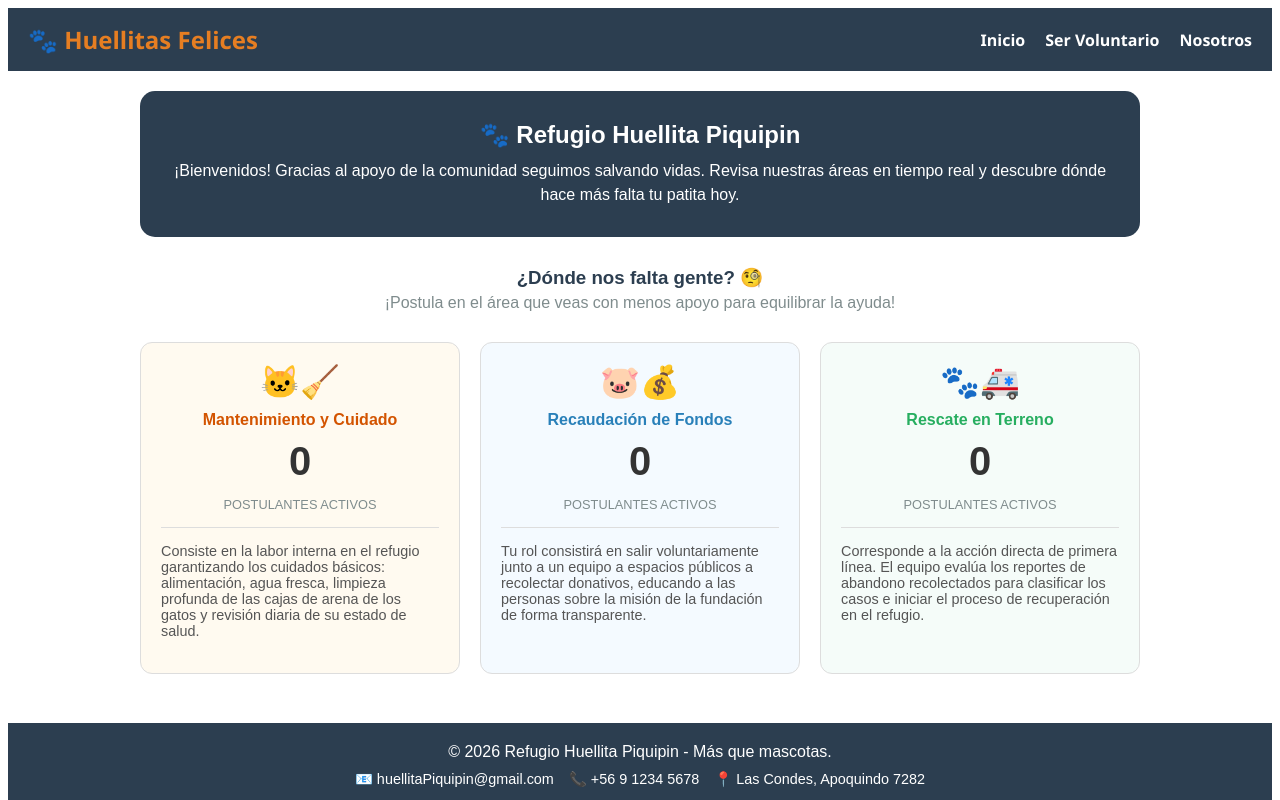
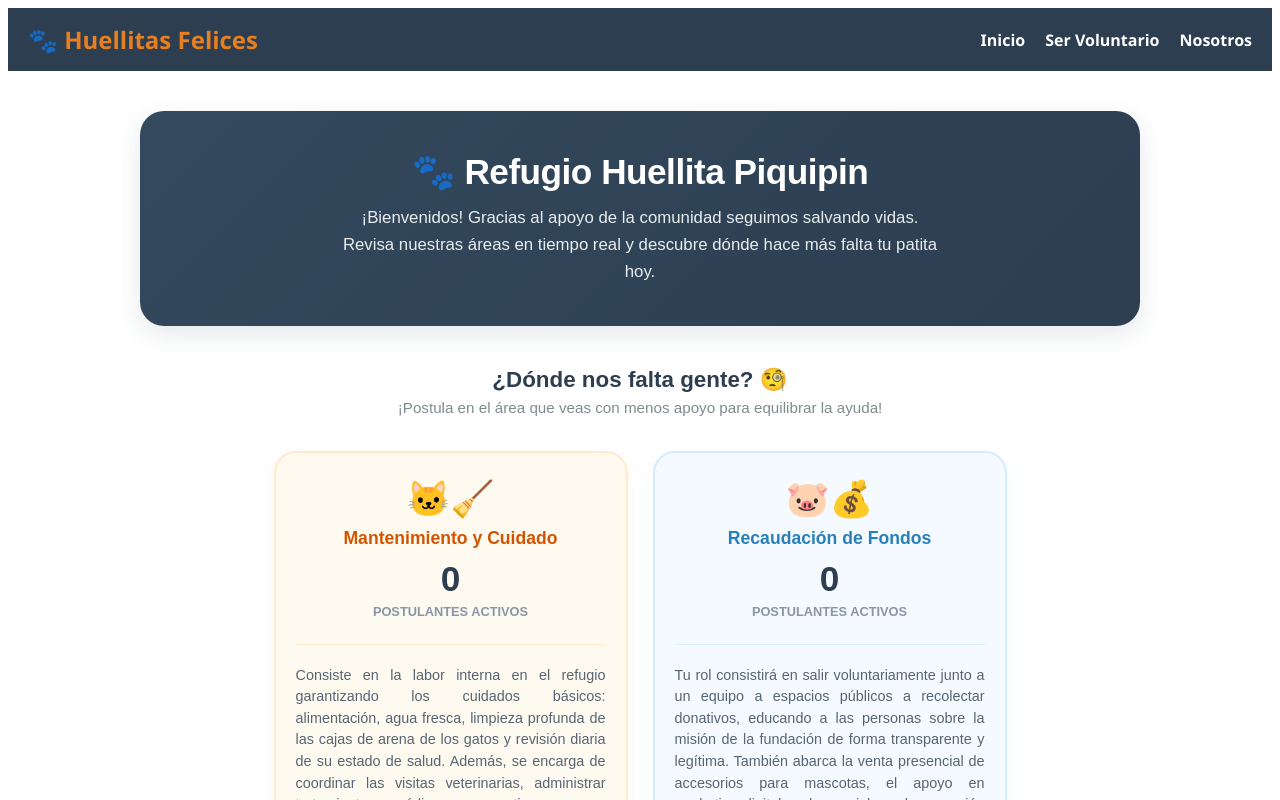
Before and after one commit to Don-Ricardo-Naty/refugio-huellita-piquipin, a React (Vite) app: page / in a window 1280 px wide. Shown: the top 800 px of the page. Built offline with nearby package versions, Linux system fonts and the light colour scheme.

Commit message:
actualizacion 4

```diff
--- a/src/components/Acerca.jsx
+++ b/src/components/Acerca.jsx
@@ -1,83 +1,117 @@
 // src/components/Acerca.jsx
 
-export default function Acerca() {
-	// Estilos simples y ordenados
-	const contenedorEstilo = {
-		padding: '20px',
-		maxWidth: '800px',
-		margin: '0 auto',
-		fontFamily: 'sans-serif'
-	};
-
-	const tarjetaEstilo = {
-		backgroundColor: '#f8f9fa',
-		padding: '20px',
-		borderRadius: '8px',
-		marginBottom: '20px'
-	};
-
-	const columnasEstilo = {
-		display: 'flex',
-		gap: '20px',
-		flexWrap: 'wrap',
-		justifyContent: 'center'
-	};
-
+function Acerca() {
 	return (
-		<section style={contenedorEstilo}>
-
-			{/* Historia del refugio */}
-			<div style={tarjetaEstilo}>
-				<h2 style={{ color: '#2c3e50' }}>Quiénes Somos 🤝</h2>
-				<p style={{ lineHeight: '1.6', color: '#333' }}>
-					Nuestra organización comenzó con una sola persona, una idea y un profundo deseo de generar un cambio en el entorno. Al principio, todo se gestionaba desde un pequeño comedor, enfrentando los desafíos a puro pulmón. Con el paso del tiempo, la comunidad empezó a notar el impacto de nuestras acciones y la voz se corrió. Hoy, nos hemos transformado en un equipo de voluntarios unidos por la misma causa.
+		<section style={{
+			padding: '40px 20px',
+			maxWidth: '850px',
+			margin: '0 auto',
+			fontFamily: 'Arial, sans-serif'
+		}}>
+			{/* SECCIÓN INTRODUCTORIA: HISTORIA FICTICIA */}
+			<div style={{
+				textAlign: 'center',
+				marginBottom: '40px',
+				backgroundColor: '#f8f9fa',
+				padding: '30px',
+				borderRadius: '12px',
+				boxShadow: '0 2px 8px rgba(0,0,0,0.02)'
+			}}>
+				<h2 style={{ color: '#2c3e50', marginBottom: '15px' }}>Quiénes Somos 🤝</h2>
+				<p style={{
+					lineHeight: '1.6',
+					color: '#34495e',
+					fontSize: '1.05rem',
+					maxWidth: '700px',
+					margin: '0 auto',
+					textAlign: 'justify'
+				}}>
+					Nuestra organización comenzó con una sola persona, una idea y un profundo deseo de generar un cambio en el entorno. Al principio, todo se gestionaba desde un pequeño comedor, enfrentando los desafíos a puro pulmón. Con el paso del tiempo, la comunidad empezó a notar el impacto de nuestras acciones y la voz se corrió. Hoy, nos hemos transformado en un equipo multidisciplinario de voluntarios y profesionales unidos por la misma causa, demostrando que la empatía colectiva puede lograr lo que parecía imposible.
 				</p>
 			</div>
 
-			<hr style={{ border: '0', borderTop: '1px solid #ccc', margin: '30px 0' }} />
+			<hr style={{ border: '0', height: '1px', backgroundColor: '#eaeded', marginBottom: '40px' }} />
 
-			{/* Caso de éxito antes y despues */}
-			<div style={{ textAlign: 'center', marginBottom: '20px' }}>
-				<h3 style={{ color: '#2c3e50' }}>Nuestra Gran Inspiración 🐾</h3>
-				<p style={{ color: '#7f8c8d' }}>El caso real que comenzó todo nuestro proyecto.</p>
+			{/* TÍTULO DEL ANTES Y DESPUÉS */}
+			<div style={{ textAlign: 'center', marginBottom: '30px' }}>
+				<h3 style={{ color: '#2c3e50', margin: '0 0 5px 0' }}>Nuestra Gran Inspiración 🐾</h3>
+				<p style={{ color: '#7f8c8d', margin: 0, fontSize: '0.95rem' }}>
+					El caso real que encendió la chispa de todo nuestro proyecto.
+				</p>
 			</div>
 
-			<div style={columnasEstilo}>
+			{/* CONTENEDOR DEL ANTES Y DESPUÉS (MÁS COMPACTO) */}
+			<div style={{
+				display: 'flex',
+				gap: '20px',
+				flexWrap: 'wrap',
+				justifyContent: 'center'
+			}}>
 
-				{/* Tarjeta: Antes */}
-				<div style={{ ...tarjetaEstilo, backgroundColor: '#fdf2e9', flex: '1', minWidth: '250px' }}>
-					<div style={{ textAlign: 'center', marginBottom: '10px' }}>
+				{/* TARJETA COMPACTA: EL ANTES */}
+				<div style={{
+					flex: '1',
+					minWidth: '240px',
+					maxWidth: '340px', // Casilla más pequeña
+					backgroundColor: '#fdf2e9',
+					padding: '15px',
+					borderRadius: '12px',
+					boxShadow: '0 4px 10px rgba(0,0,0,0.04)',
+					borderTop: '5px solid #e67e22'
+				}}>
+					<div style={{ textAlign: 'center', marginBottom: '12px' }}>
 						<img
 							src="/antes.png"
-							alt="Antes"
-							style={{ width: '150px', height: '120px', objectFit: 'cover', borderRadius: '4px' }}
+							alt="Antes del rescate"
+							style={{
+								width: '180px',      // Imagen pequeña fija para cuidar la resolución
+								height: '140px',     // Altura controlada
+								objectFit: 'cover',
+								borderRadius: '8px',
+								filter: 'grayscale(25%)'
+							}}
 						/>
 					</div>
-					<h4 style={{ color: '#d35400', textAlign: 'center' }}>El Antes 💔</h4>
-					<p style={{ fontSize: '0.9rem', color: '#555' }}>
-						Fue rescatado de una casa en condiciones deplorables, conviviendo con muchos otros gatos totalmente abandonados y sin los cuidados básicos.
+					<h4 style={{ color: '#d35400', margin: '0 0 8px 0', textAlign: 'center' }}>El Antes 💔</h4>
+					<p style={{ lineHeight: '1.5', color: '#566573', fontSize: '0.9rem', textAlign: 'justify', margin: 0 }}>
+						Fue rescatado de una casa en condiciones deplorables, conviviendo con muchos otros gatos totalmente abandonados y sin los cuidados básicos. El hacinamiento hacía imposible su bienestar.
 					</p>
 				</div>
 
-				{/* Tarjeta: Después */}
-				<div style={{ ...tarjetaEstilo, backgroundColor: '#e8f8f5', flex: '1', minWidth: '250px' }}>
-					<div style={{ textAlign: 'center', marginBottom: '10px' }}>
+				{/* TARJETA COMPACTA: EL DESPUÉS */}
+				<div style={{
+					flex: '1',
+					minWidth: '240px',
+					maxWidth: '340px', // Casilla más pequeña
+					backgroundColor: '#e8f8f5',
+					padding: '15px',
+					borderRadius: '12px',
+					boxShadow: '0 4px 10px rgba(0,0,0,0.04)',
+					borderTop: '5px solid #2ecc71'
+				}}>
+					<div style={{ textAlign: 'center', marginBottom: '12px' }}>
 						<img
 							src="/despues.png"
-							alt="Después"
-							style={{ width: '150px', height: '120px', objectFit: 'cover', borderRadius: '4px' }}
+							alt="Después del rescate"
+							style={{
+								width: '180px',      // Imagen pequeña fija para cuidar la resolución
+								height: '140px',     // Altura controlada
+								objectFit: 'cover',
+								borderRadius: '8px'
+							}}
 						/>
 					</div>
-					<h4 style={{ color: '#27ae60', textAlign: 'center' }}>El Después ❤️</h4>
-					<p style={{ fontSize: '0.9rem', color: '#555' }}>
-						Hoy vive una vida plena, sana y feliz. Su rehabilitación nos demostró que con empatía y acciones concretas podemos transformar realidades.
+					<h4 style={{ color: '#27ae60', margin: '0 0 8px 0', textAlign: 'center' }}>El Después ❤️</h4>
+					<p style={{ lineHeight: '1.5', color: '#2c3e50', fontSize: '0.9rem', textAlign: 'justify', margin: 0 }}>
+						Hoy vive una vida plena, sana y feliz. Su rehabilitación nos demostró que con empatía y acciones concretas podemos transformar realidades y reescribir historias por completo.
 					</p>
 				</div>
 
 			</div>
 
-			<div style={{ marginTop: '30px', textAlign: 'center' }}>
-				<p style={{ fontStyle: 'italic', color: '#888' }}>
+			{/* FRASE DE CIERRE */}
+			<div style={{ marginTop: '35px', textAlign: 'center' }}>
+				<p style={{ fontStyle: 'italic', color: '#95a5a6', fontSize: '1rem', margin: 0 }}>
 					"Empezamos siendo uno solo, hoy somos una comunidad que protege."
 				</p>
 			</div>
@@ -85,3 +119,5 @@ export default function Acerca() {
 		</section>
 	);
 }
+
+export default Acerca;
--- a/src/components/Footer.jsx
+++ b/src/components/Footer.jsx
@@ -1,35 +1,17 @@
 // src/components/Footer.jsx
-
-export default function Footer() {
-	const footerEstilo = {
-		backgroundColor: '#2c3e50',
-		color: 'white',
-		textAlign: 'center',
-		padding: '20px',
-		marginTop: 'auto',
-		fontFamily: 'sans-serif'
-	};
-
-	const infoEstilo = {
-		display: 'flex',
-		justifyContent: 'center',
-		gap: '15px',
-		flexWrap: 'wrap',
-		fontSize: '0.9rem',
-		marginTop: '10px'
-	};
-
+function Footer() {
 	return (
-		<footer style={footerEstilo}>
-			<p style={{ margin: 0 }}>
-				&copy; 2026 Refugio Huellita Piquipin - Más que mascotas.
+		<footer style={{ backgroundColor: '#2c3e50', color: 'white', textAlign: 'center', padding: '25px 20px', marginTop: 'auto' }}>
+			<p style={{ margin: '0 0 10px 0', fontSize: '1.05rem', fontWeight: '500' }}>
+				&copy; 2026 Refugio Huellita Piquipin - Más que mascotas,.
 			</p>
-
-			<div style={infoEstilo}>
+			<div style={{ fontSize: '0.9rem', color: '#bdc3c7', display: 'flex', justifyContent: 'center', gap: '20px' }}>
 				<span>📧 huellitaPiquipin@gmail.com</span>
-				<span>📞 +56 9 1234 5678</span>
+				<span>📞 +56 9 1234 5678 </span>
 				<span>📍 Las Condes, Apoquindo 7282</span>
 			</div>
 		</footer>
 	);
 }
+
+export default Footer;
--- a/src/components/Formulario.jsx
+++ b/src/components/Formulario.jsx
@@ -194,10 +194,10 @@ export default function Formulario() {
 							</p>
 						)}
 
-						{idGenerado && (
+						{idGenerated && (
 							<div style={{ padding: '15px', backgroundColor: '#fff3cd', color: '#856404', borderRadius: '6px', marginBottom: '15px' }}>
 								<p style={{ margin: 0, fontWeight: 'bold' }}>⚠️ IMPORTANTE: COPIA TU ID DE VOLUNTARIO</p>
-								<h3 style={{ margin: '10px 0', fontSize: '1.8rem', textAlign: 'center' }}>{idGenerado}</h3>
+								<h3 style={{ margin: '10px 0', fontSize: '1.8rem', textAlign: 'center' }}>{idGenerated}</h3>
 								<p style={{ margin: 0, fontSize: '0.8rem' }}>Lo vas a necesitar para modificar tu teléfono o salir del sistema.</p>
 							</div>
 						)}
--- a/src/components/Inicio.jsx
+++ b/src/components/Inicio.jsx
@@ -1,107 +1,131 @@
-// src/components/Inicio.jsx
 import { useEffect, useState } from 'react';
 
-export default function Inicio() {
-	const [mantenimiento, setMantenimiento] = useState(0);
-	const [recaudacion, setRecaudacion] = useState(0);
-	const [rescate, setRescate] = useState(0);
+function Inicio() {
+	const [contadores, setContadores] = useState({ mantenimiento: 0, recaudacion: 0, rescate: 0 });
 
 	useEffect(() => {
-		// Leer los datos guardados
+		// 1. Leer los datos del Local Storage al cargar la página de Inicio
 		const listaVoluntarios = JSON.parse(localStorage.getItem('voluntarios')) || [];
 
-		// Contadores normales comenzando en cero
-		let cantMantenimiento = 0;
-		let cantRecaudacion = 0;
-		let cantRescate = 0;
+		// Función auxiliar para evitar errores por tildes o mayúsculas en el formulario
+		const normalizar = (texto) => {
+			if (!texto) return '';
+			return texto.toLowerCase().normalize("NFD").replace(/[\u0300-\u036f]/g, "").trim();
+		};
 
-		// Un bucle forEach simple para contar, sin funciones raras
-		listaVoluntarios.forEach((voluntario) => {
-			if (voluntario.area === "Mantenimiento y Cuidado") {
-				cantMantenimiento++;
-			} else if (voluntario.area === "Recaudación de Fondos") {
-				cantRecaudacion++;
-			} else if (voluntario.area === "Rescate en Terreno") {
-				cantRescate++;
+		// 2. Proceso / Cálculo matemático optimizado
+		const conteo = listaVoluntarios.reduce((acc, voluntario) => {
+			const areaFormateada = normalizar(voluntario.area);
+
+			if (areaFormateada.includes('mantenimiento') || areaFormateada.includes('cuidado')) {
+				acc.mantenimiento++;
+			} else if (areaFormateada.includes('recaudacion') || areaFormateada.includes('fondos')) {
+				acc.recaudacion++;
+			} else if (areaFormateada.includes('rescate') || areaFormateada.includes('terreno') || areaFormateada.includes('rescatista')) {
+				acc.rescate++;
 			}
-		});
+			return acc;
+		}, { mantenimiento: 0, recaudacion: 0, rescate: 0 });
 
-		// Guardamos los totales en los estados individuales
-		setMantenimiento(cantMantenimiento);
-		setRecaudacion(cantRecaudacion);
-		setRescate(cantRescate);
+		// 3. Actualizar el estado con los resultados reales
+		setContadores(conteo);
 	}, []);
 
-	// Estilo común para las tarjetas
-	const tarjetaEstilo = {
-		flex: '1',
-		minWidth: '260px',
-		maxWidth: '300px',
-		padding: '20px',
-		borderRadius: '12px',
-		textAlign: 'center',
-		border: '1px solid #ddd'
-	};
+	return (
+		<section style={{
+			padding: '40px 20px',
+			maxWidth: '1000px',
+			margin: '0 auto',
+			fontFamily: '"Quicksand", "Nunito", "Arial", sans-serif'
+		}}>
 
-	return (
-		<section style={{ padding: '20px', maxWidth: '1000px', margin: '0 auto', fontFamily: 'sans-serif' }}>
-
-			{/* Banner principal */}
+			{/* HERO BANNER */}
 			<div style={{
-				backgroundColor: '#2c3e50',
+				background: 'linear-gradient(135deg, #34495e 0%, #2c3e50 100%)',
 				color: 'white',
-				padding: '30px',
-				borderRadius: '15px',
+				padding: '40px 30px',
+				borderRadius: '24px',
 				textAlign: 'center',
-				marginBottom: '30px'
+				boxShadow: '0 8px 24px rgba(44, 62, 80, 0.12)',
+				marginBottom: '40px'
 			}}>
-				<h2 style={{ margin: '0 0 10px 0' }}>🐾 Refugio Huellita Piquipin</h2>
-				<p style={{ margin: 0, lineHeight: '1.5' }}>
+				<h2 style={{ margin: '0 0 12px 0', fontSize: '2.2rem', letterSpacing: '-0.5px' }}>🐾 Refugio Huellita Piquipin</h2>
+				<p style={{ fontSize: '1.05rem', color: '#eaeded', margin: '0 auto', maxWidth: '600px', lineHeight: '1.6' }}>
 					¡Bienvenidos! Gracias al apoyo de la comunidad seguimos salvando vidas. Revisa nuestras áreas en tiempo real y descubre dónde hace más falta tu patita hoy.
 				</p>
 			</div>
 
-			<div style={{ textAlign: 'center', marginBottom: '30px' }}>
-				<h3 style={{ color: '#2c3e50', margin: '0 0 5px 0' }}>¿Dónde nos falta gente? 🧐</h3>
-				<p style={{ color: '#7f8c8d', margin: 0 }}>¡Postula en el área que veas con menos apoyo para equilibrar la ayuda!</p>
+			<div style={{ textAlign: 'center', marginBottom: '35px' }}>
+				<h3 style={{ color: '#2c3e50', margin: '0 0 6px 0', fontSize: '1.4rem' }}>¿Dónde nos falta gente? 🧐</h3>
+				<p style={{ color: '#7f8c8d', fontSize: '0.95rem', margin: 0 }}>¡Postula en el área que veas con menos apoyo para equilibrar la ayuda!</p>
 			</div>
 
-			{/* Contenedor de las tres áreas */}
-			<div style={{ display: 'flex', gap: '20px', justifyContent: 'center', flexWrap: 'wrap' }}>
+			{/* CONTENEDOR DE TARJETAS CON CONTADOR + DESCRIPCIÓN DETALLADA */}
+			<div style={{ display: 'flex', gap: '25px', justifyContent: 'center', flexWrap: 'wrap' }}>
 
-				{/* Área 1 */}
-				<div style={{ ...tarjetaEstilo, backgroundColor: '#fffaf0' }}>
-					<div style={{ fontSize: '2rem' }}>🐱🧹</div>
-					<h4 style={{ color: '#d35400', margin: '10px 0' }}>Mantenimiento y Cuidado</h4>
-					<h2 style={{ margin: '10px 0', fontSize: '2.5rem', color: '#333' }}>{mantenimiento}</h2>
-					<p style={{ color: '#7f8c8d', fontSize: '0.8rem' }}>POSTULANTES ACTIVOS</p>
-					<hr style={{ border: '0', borderTop: '1px solid #ddd', margin: '15px 0' }} />
-					<p style={{ fontSize: '0.9rem', color: '#555', textAlign: 'left' }}>
-						Consiste en la labor interna en el refugio garantizando los cuidados básicos: alimentación, agua fresca, limpieza profunda de las cajas de arena de los gatos y revisión diaria de su estado de salud.
+				{/* Tarjeta: Mantenimiento y Cuidado */}
+				<div style={{
+					flex: '1', minWidth: '280px', maxWidth: '310px', backgroundColor: '#fffaf0',
+					padding: '25px 20px', borderRadius: '22px', textAlign: 'center',
+					boxShadow: '0 6px 18px rgba(230, 126, 34, 0.05)', border: '2px solid #ffeacc',
+					display: 'flex', flexDirection: 'column'
+				}}>
+					<div style={{ fontSize: '2.2rem', marginBottom: '8px' }}>🐱🧹</div>
+					<h4 style={{ color: '#d35400', fontSize: '1.1rem', margin: '0 0 5px 0', fontWeight: '600' }}>Mantenimiento y Cuidado</h4>
+
+					<span style={{ display: 'block', fontSize: '2.2rem', fontWeight: '800', color: '#2c3e50', margin: '5px 0' }}>
+						{contadores.mantenimiento}
+					</span>
+					<p style={{ margin: '0 0 15px 0', color: '#8a95a5', fontSize: '0.8rem', fontWeight: '600', textTransform: 'uppercase' }}>Postulantes activos</p>
+
+					<hr style={{ border: 0, height: '1px', backgroundColor: '#ffeacc', margin: '10px 0' }} />
+
+					<p style={{ fontSize: '0.9rem', color: '#566573', lineHeight: '1.5', textAlign: 'justify', margin: '10px 0 0 0' }}>
+						Consiste en la labor interna en el refugio garantizando los cuidados básicos: alimentación, agua fresca, limpieza profunda de las cajas de arena de los gatos y revisión diaria de su estado de salud. Además, se encarga de coordinar las visitas veterinarias, administrar tratamientos médicos y gestionar casos especiales que requieran atención aislada o prioritaria.
 					</p>
 				</div>
 
-				{/* Área 2 */}
-				<div style={{ ...tarjetaEstilo, backgroundColor: '#f4faff' }}>
-					<div style={{ fontSize: '2rem' }}>🐷💰</div>
-					<h4 style={{ color: '#2980b9', margin: '10px 0' }}>Recaudación de Fondos</h4>
-					<h2 style={{ margin: '10px 0', fontSize: '2.5rem', color: '#333' }}>{recaudacion}</h2>
-					<p style={{ color: '#7f8c8d', fontSize: '0.8rem' }}>POSTULANTES ACTIVOS</p>
-					<hr style={{ border: '0', borderTop: '1px solid #ddd', margin: '15px 0' }} />
-					<p style={{ fontSize: '0.9rem', color: '#555', textAlign: 'left' }}>
-						Tu rol consistirá en salir voluntariamente junto a un equipo a espacios públicos a recolectar donativos, educando a las personas sobre la misión de la fundación de forma transparente.
+				{/* Tarjeta: Recaudación de Fondos */}
+				<div style={{
+					flex: '1', minWidth: '280px', maxWidth: '310px', backgroundColor: '#f4faff',
+					padding: '25px 20px', borderRadius: '22px', textAlign: 'center',
+					boxShadow: '0 6px 18px rgba(52, 152, 219, 0.05)', border: '2px solid #d4ecfc',
+					display: 'flex', flexDirection: 'column'
+				}}>
+					<div style={{ fontSize: '2.2rem', marginBottom: '8px' }}>🐷💰</div>
+					<h4 style={{ color: '#2980b9', fontSize: '1.1rem', margin: '0 0 5px 0', fontWeight: '600' }}>Recaudación de Fondos</h4>
+
+					<span style={{ display: 'block', fontSize: '2.2rem', fontWeight: '800', color: '#2c3e50', margin: '5px 0' }}>
+						{contadores.recaudacion}
+					</span>
+					<p style={{ margin: '0 0 15px 0', color: '#8a95a5', fontSize: '0.8rem', fontWeight: '600', textTransform: 'uppercase' }}>Postulantes activos</p>
+
+					<hr style={{ border: 0, height: '1px', backgroundColor: '#d4ecfc', margin: '10px 0' }} />
+
+					<p style={{ fontSize: '0.9rem', color: '#566573', lineHeight: '1.5', textAlign: 'justify', margin: '10px 0 0 0' }}>
+						Tu rol consistirá en salir voluntariamente junto a un equipo a espacios públicos a recolectar donativos, educando a las personas sobre la misión de la fundación de forma transparente y legítima. También abarca la venta presencial de accesorios para mascotas, el apoyo en marketing digital, redes sociales y la recepción de folletos con sugerencias de ayuda cuando un ciudadano reporte un animal en abandono.
 					</p>
 				</div>
 
-				{/* Área 3 */}
-				<div style={{ ...tarjetaEstilo, backgroundColor: '#f5fcf9' }}>
-					<div style={{ fontSize: '2rem' }}>🐾🚑</div>
-					<h4 style={{ color: '#27ae60', margin: '10px 0' }}>Rescate en Terreno</h4>
-					<h2 style={{ margin: '10px 0', fontSize: '2.5rem', color: '#333' }}>{rescate}</h2>
-					<p style={{ color: '#7f8c8d', fontSize: '0.8rem' }}>POSTULANTES ACTIVOS</p>
-					<hr style={{ border: '0', borderTop: '1px solid #ddd', margin: '15px 0' }} />
-					<p style={{ fontSize: '0.9rem', color: '#555', textAlign: 'left' }}>
-						Corresponde a la acción directa de primera línea. El equipo evalúa los reportes de abandono recolectados para clasificar los casos e iniciar el proceso de recuperación en el refugio.
+				{/* Tarjeta: Rescate en Terreno */}
+				<div style={{
+					flex: '1', minWidth: '280px', maxWidth: '310px', backgroundColor: '#f5fcf9',
+					padding: '25px 20px', borderRadius: '22px', textAlign: 'center',
+					boxShadow: '0 6px 18px rgba(46, 204, 113, 0.05)', border: '2px solid #d1f7e4',
+					display: 'flex', flexDirection: 'column'
+				}}>
+					<div style={{ fontSize: '2.2rem', marginBottom: '8px' }}>🐾🚑</div>
+					<h4 style={{ color: '#27ae60', fontSize: '1.1rem', margin: '0 0 5px 0', fontWeight: '600' }}>Rescate en Terreno</h4>
+
+					<span style={{ display: 'block', fontSize: '2.2rem', fontWeight: '800', color: '#2c3e50', margin: '5px 0' }}>
+						{contadores.rescate}
+					</span>
+					<p style={{ margin: '0 0 15px 0', color: '#8a95a5', fontSize: '0.8rem', fontWeight: '600', textTransform: 'uppercase' }}>Postulantes activos</p>
+
+					<hr style={{ border: 0, height: '1px', backgroundColor: '#d1f7e4', margin: '10px 0' }} />
+
+					<p style={{ fontSize: '0.9rem', color: '#566573', lineHeight: '1.5', textAlign: 'justify', margin: '10px 0 0 0' }}>
+						Corresponde a la acción directa de primera línea. El equipo evalúa los folletos y reportes de abandono recolectados para clasificar los casos en base a su viabilidad, nivel de riesgo y confiabilidad. Una vez validados, salen a terreno a buscar, asegurar y trasladar a los animales en situación crítica hacia el refugio para iniciar de forma inmediata su respectivo proceso de recuperación.
 					</p>
 				</div>
 
@@ -110,3 +134,5 @@ export default function Inicio() {
 		</section>
 	);
 }
+
+export default Inicio;
```
